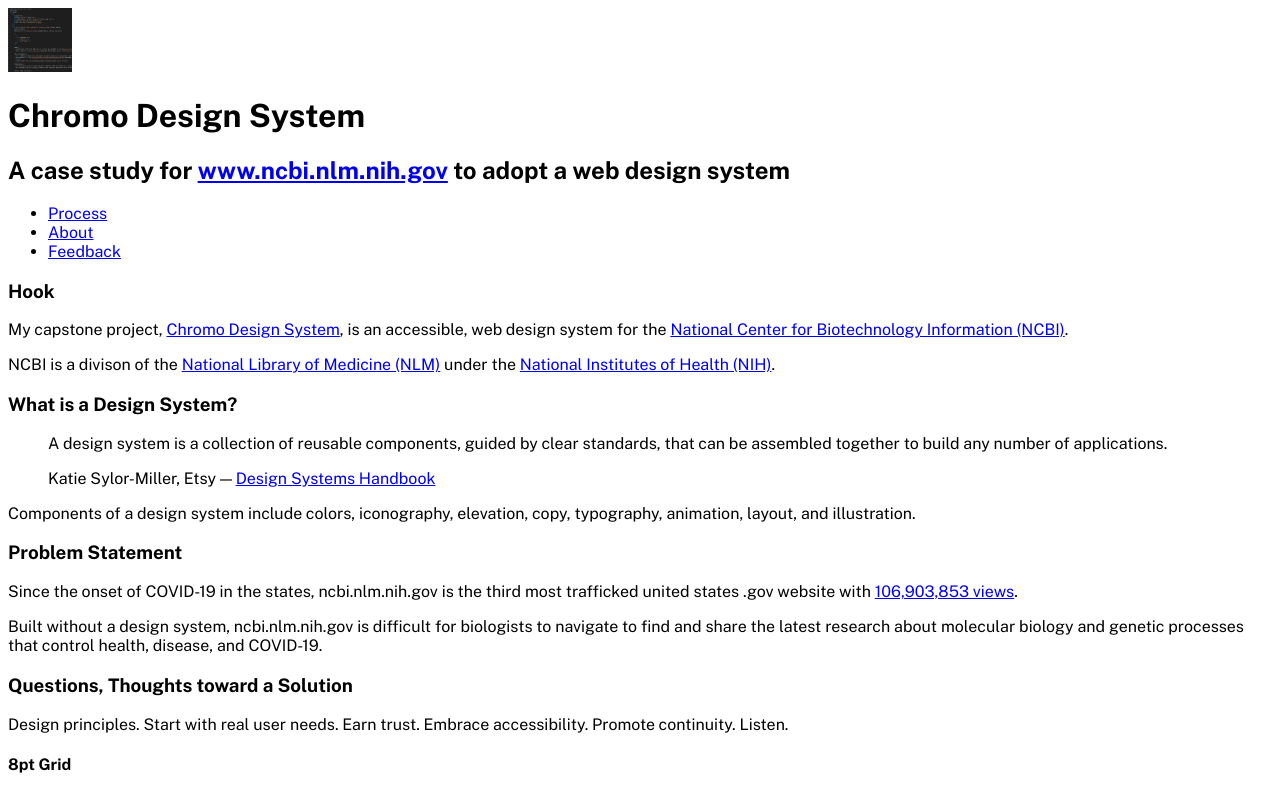
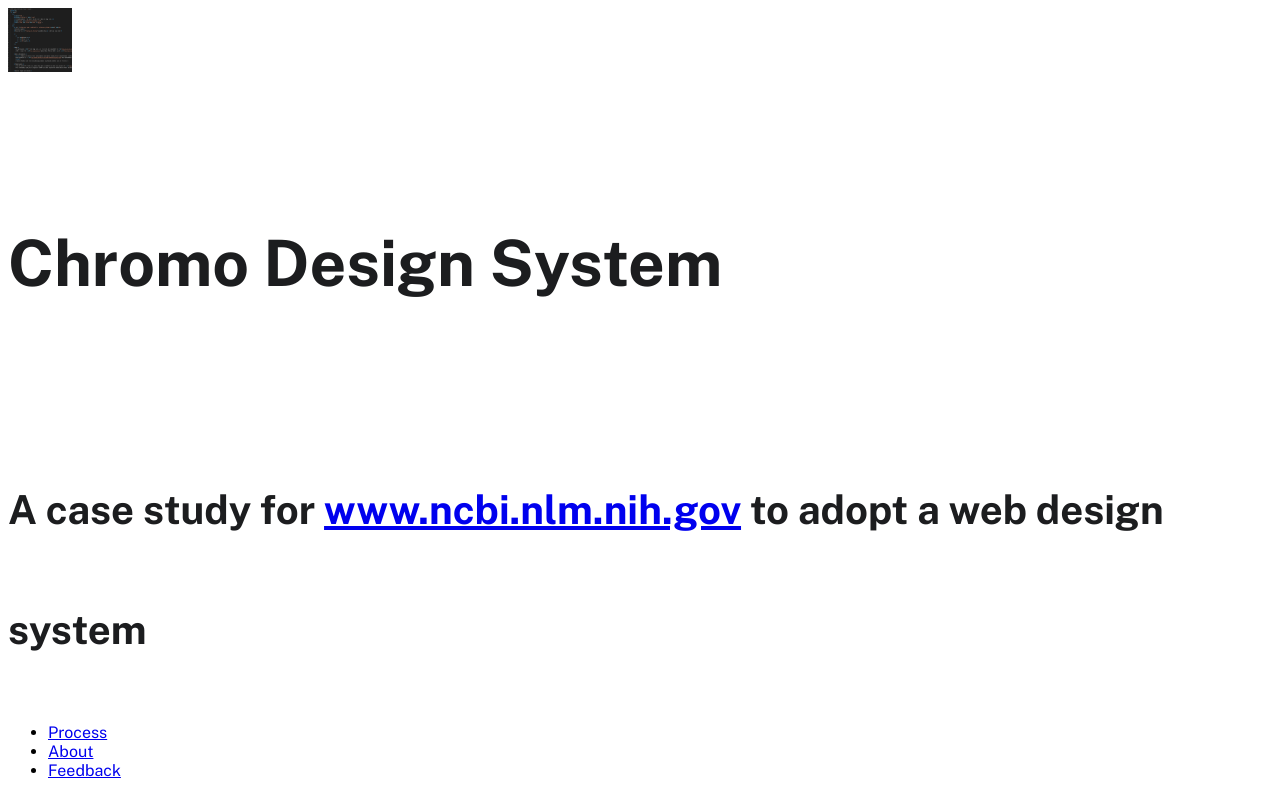
Before and after one commit to webdesignsystem/chromo, a plain HTML site: page index.html in a window 1280 px wide. Shown: the top 792 px of the page. Drawn offline with nearby package versions, Linux system fonts and the light colour scheme.

Commit message:
Update main.css
Added h1-h3

```diff
--- a/main.css
+++ b/main.css
@@ -2,3 +2,24 @@
     font-family: 'Public Sans', sans-serif;
     background-color: white;
 }
+
+h1 {
+    font-size: 4em;
+    font-weight:700;
+    line-height: 4.5em;
+    color: #1C1D1F;
+}
+
+h2 {
+    font-size: 2.5em;
+    font-weight:700;
+    line-height: 3em;
+    color: #1C1D1F;
+}
+
+h3 {
+    font-size: 1.374em;
+    font-weight:700;
+    line-height: 1.65em;
+    color: #1C1D1F;
+}
```
